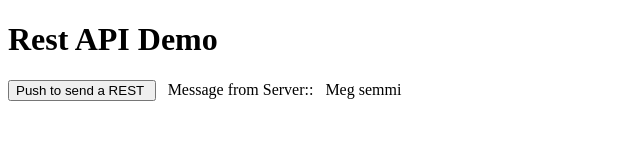
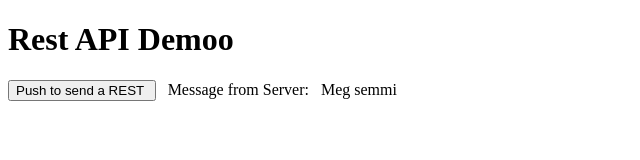
Before and after one commit to rolandkaa/verificare_p, a website: page client.html in a window 1280 px wide. Shown: the full height of the page, 0-640 px from the left. Drawn offline with nearby package versions, Linux system fonts and the light colour scheme.

Commit message:
new name

```diff
--- a/client.html
+++ b/client.html
@@ -8,12 +8,12 @@
 </head>
 <body>
 
-<h1 > Rest API Demo</h1>
+<h1 > Rest API Demoo</h1>
 
 <div id="mainpart">
 
     <input  type="button" name="Click" value="Push to send a REST " onclick="myRestFunc()" >
-    &nbsp Message from Server:: &nbsp <span id="message_from_server">  Meg semmi    </span>
+    &nbsp Message from Server: &nbsp <span id="message_from_server">  Meg semmi    </span>
 
 </div>
 
```
